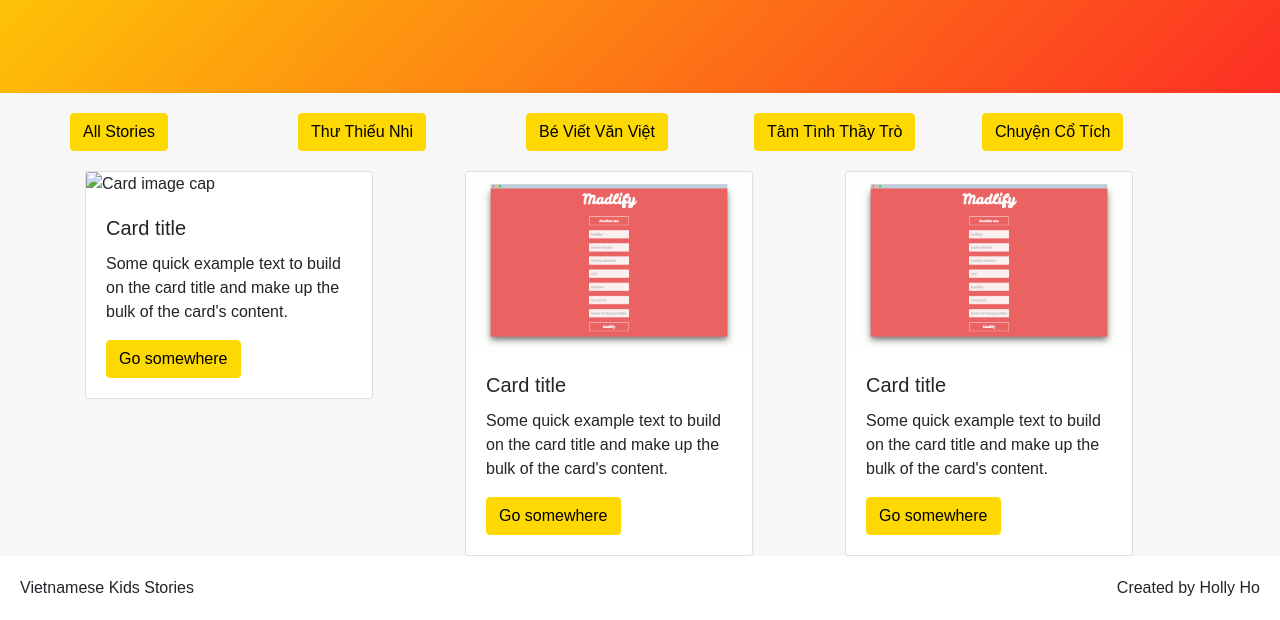
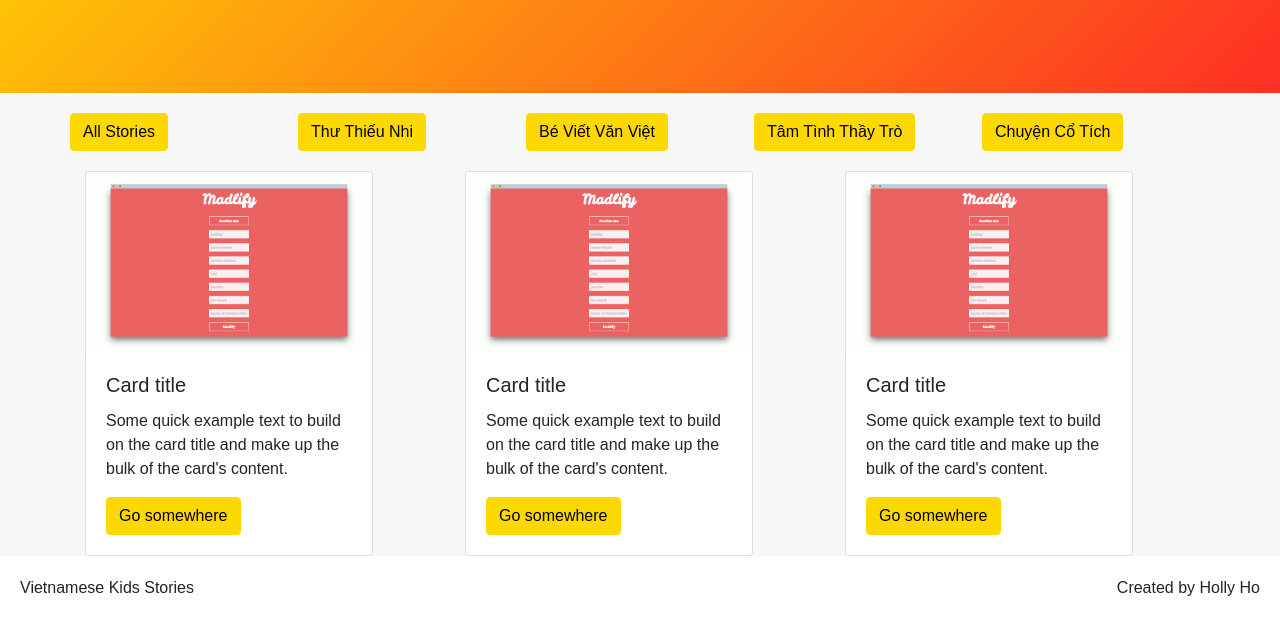
Before and after one commit to hollyhaho/VietnameseKidStories, a website: page Client/index.html in a window 1280 px wide. Shown: the part 202-822 px from the top of the page. Drawn offline with nearby package versions, Linux system fonts and the light colour scheme; no server answers.

Commit message:
changing path again

```diff
--- a/Client/index.html
+++ b/Client/index.html
@@ -107,7 +107,7 @@
         <div class="row">
             <div class="col-sm-12 col-md-4">
                 <div class="card" style="width: 18rem;">
-                    <img class="card-img-top" src="Client/images/Project1.png" alt="Card image cap">
+                    <img class="card-img-top" src="/Client/images/Project1.png" alt="Card image cap">
                     <div class="card-body">
                       <h5 class="card-title">Card title</h5>
                       <p class="card-text">Some quick example text to build on the card title and make up the bulk of the card's content.</p>
@@ -117,7 +117,7 @@
             </div>
             <div class="col-sm-12 col-md-4">
                 <div class="card" style="width: 18rem;">
-                    <img class="card-img-top" src="../Project1.png" alt="Card image cap">
+                    <img class="card-img-top" src="/Client/images/Project1.png" alt="Card image cap">
                     <div class="card-body">
                       <h5 class="card-title">Card title</h5>
                       <p class="card-text">Some quick example text to build on the card title and make up the bulk of the card's content.</p>
@@ -127,7 +127,7 @@
             </div>
             <div class="col-sm-12 col-md-4">
                 <div class="card" style="width: 18rem;">
-                    <img class="card-img-top" src="../Project1.png" alt="Card image cap">
+                    <img class="card-img-top" src="/Client/images/Project1.png"Card image cap">
                     <div class="card-body">
                       <h5 class="card-title">Card title</h5>
                       <p class="card-text">Some quick example text to build on the card title and make up the bulk of the card's content.</p>
```
